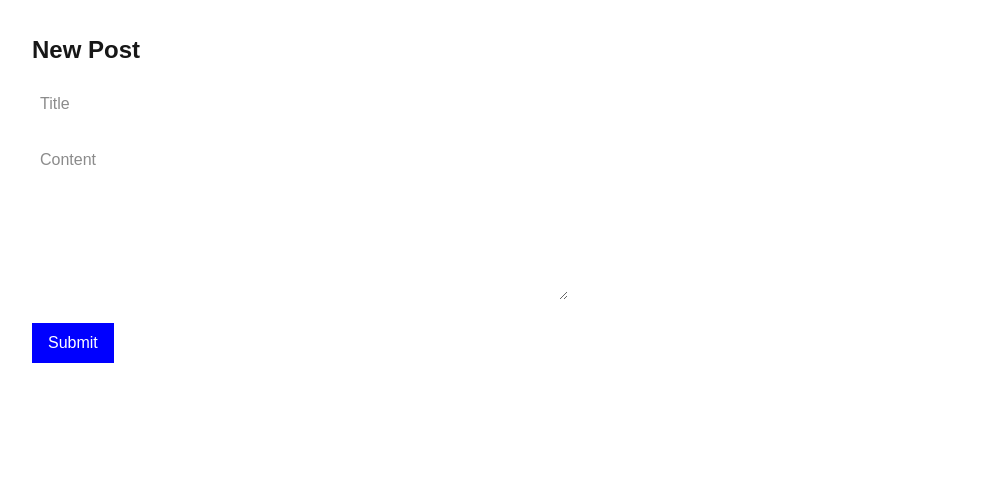
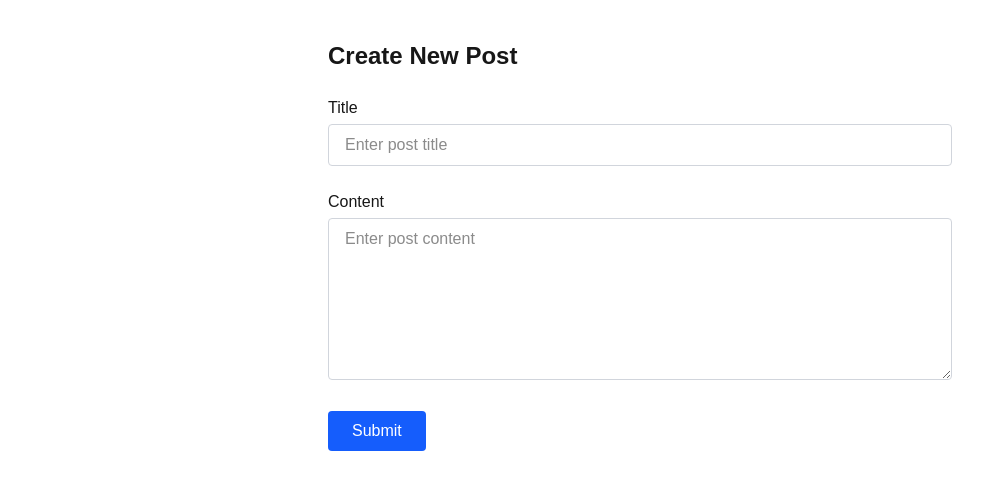
Before and after one commit to eminegurra/next-blog-app, a Next.js app: page /blog/new in a window 1280 px wide. Shown: the top 490 px of the page, without its empty margins (0-983 px from the left). Built offline with nearby package versions, Linux system fonts and the light colour scheme.

Commit message:
Add new configurations and react components

```diff
--- a/jsconfig.json
+++ b/jsconfig.json
@@ -1,7 +1,9 @@
 {
   "compilerOptions": {
+    "baseUrl": ".", // You need this to make "paths" work
     "paths": {
-      "@/*": ["./src/*"]
+      "@/*": ["src/*"],
+      "@components/*": ["src/components/*"]
     }
   }
 }
--- a/src/app/blog/new/page.js
+++ b/src/app/blog/new/page.js
@@ -18,30 +18,40 @@ export default function NewPostPage() {
   };
 
   return (
-    <form onSubmit={handleSubmit} style={{ padding: '2rem', maxWidth: '600px' }}>
-      <h1 style={{ fontSize: '1.5rem', fontWeight: 'bold' }}>New Post</h1>
+    <main className="max-w-2xl mx-auto px-6 py-10">
+      <h1 className="text-2xl font-bold mb-6">Create New Post</h1>
+      <form onSubmit={handleSubmit} className="space-y-6">
+        <div>
+          <label className="block mb-1 font-medium">Title</label>
           <input
             type="text"
-        placeholder="Title"
+            className="w-full border border-gray-300 rounded px-4 py-2 focus:outline-none focus:ring-2 focus:ring-blue-500"
+            placeholder="Enter post title"
             value={title}
             onChange={(e) => setTitle(e.target.value)}
             required
-        style={{ width: '100%', marginTop: '1rem', padding: '0.5rem' }}
           />
+        </div>
+
+        <div>
+          <label className="block mb-1 font-medium">Content</label>
           <textarea
-        placeholder="Content"
+            rows="6"
+            className="w-full border border-gray-300 rounded px-4 py-2 focus:outline-none focus:ring-2 focus:ring-blue-500"
+            placeholder="Enter post content"
             value={content}
             onChange={(e) => setContent(e.target.value)}
             required
-        rows={6}
-        style={{ width: '100%', marginTop: '1rem', padding: '0.5rem' }}
           />
+        </div>
+
         <button
           type="submit"
-        style={{ marginTop: '1rem', padding: '0.5rem 1rem', background: 'blue', color: 'white' }}
+          className="bg-blue-600 text-white px-6 py-2 rounded hover:bg-blue-700 transition"
         >
           Submit
         </button>
       </form>
+    </main>
   );
 }
--- a/src/app/page.js
+++ b/src/app/page.js
@@ -1,21 +1,54 @@
+import Image from 'next/image';
 import pool from '@/lib/db';
+import Link from 'next/link';
+import Card from '@components/Card';
 
-export default async function HomePage() {
+
+
+export default async function Home() {
+  // Fetch blog posts from MySQL
   const [posts] = await pool.query('SELECT * FROM posts ORDER BY created_at DESC');
 
   return (
-    <main style={{ padding: '2rem' }}>
-      <h1 style={{ fontSize: '2rem', fontWeight: 'bold' }}>Blog Posts</h1>
-      <a href="/blog/new" style={{ color: 'blue' }}>+ Create New Post</a>
-      <ul style={{ marginTop: '1rem' }}>
-        {posts.map(post => (
-          <li key={post.id} style={{ marginBottom: '1rem', border: '1px solid #ccc', padding: '1rem' }}>
-            <h2>{post.title}</h2>
-            <p>{post.content}</p>
-            <small>{new Date(post.created_at).toLocaleString()}</small>
-          </li>
-        ))}
-      </ul>
-    </main>
+    <div className="grid grid-rows-[auto_1fr_auto] items-center justify-items-center min-h-screen p-8 gap-16 sm:p-20 font-sans">
+      <main className="text-center space-y-8">
+        {/* Logo */}
+        <Image
+          className="dark:invert mx-auto"
+          src="/next.svg"
+          alt="Next.js logo"
+          width={180}
+          height={38}
+          priority
+        />
+
+        {/* Buttons */}
+        <div className="flex gap-4 items-center justify-center flex-wrap">
+          <Link
+            href="/blog/new"
+            className="rounded-full bg-blue-600 text-white px-5 py-2 hover:bg-blue-700 transition font-medium"
+          >
+            + Create New Post
+          </Link>
+        </div>
+
+        {/* Blog Post Cards */}
+        <section className="mt-16 text-left">
+          <h2 className="text-2xl font-bold mb-6">📚 Blog Posts</h2>
+          <div className="grid gap-6 grid-cols-1 sm:grid-cols-2 md:grid-cols-3">
+          {posts.map((post) => (
+            <Card
+              key={post.id}
+              id={post.id}
+              title={post.title}
+              content={post.content}
+              created_at={post.created_at}
+            />
+          ))}
+          </div>
+        </section>
+      </main>
+
+    </div>
   );
 }
--- /dev/null
+++ b/src/components/Card.js
@@ -0,0 +1,16 @@
+import Link from 'next/link';
+
+export default function Card({ id, title, content, created_at }) {
+  return (
+    <Link
+      href={`/blog/${id}`}
+      className="block bg-white dark:bg-gray-900 p-6 border rounded-lg shadow hover:shadow-xl hover:border-blue-500 transition"
+    >
+      <h3 className="text-xl font-semibold text-blue-700 dark:text-blue-400">{title}</h3>
+      <p className="text-gray-700 dark:text-gray-300 mt-2 line-clamp-3">{content}</p>
+      <p className="text-sm text-gray-500 dark:text-gray-400 mt-4">
+        {new Date(created_at).toLocaleString()}
+      </p>
+    </Link>
+  );
+}
--- a/src/lib/db.js
+++ b/src/lib/db.js
@@ -1,4 +1,9 @@
 import mysql from 'mysql2/promise';
+
+
+// A pool is like a group of reusable database connections.
+// Instead of opening a new connection every time your app talks to the database
+// (which is slow), the pool gives you an already-open connection.
 
 const pool = mysql.createPool({
   host: process.env.DB_HOST,
```
Lines whose indentation alone changed are shown as unchanged.
